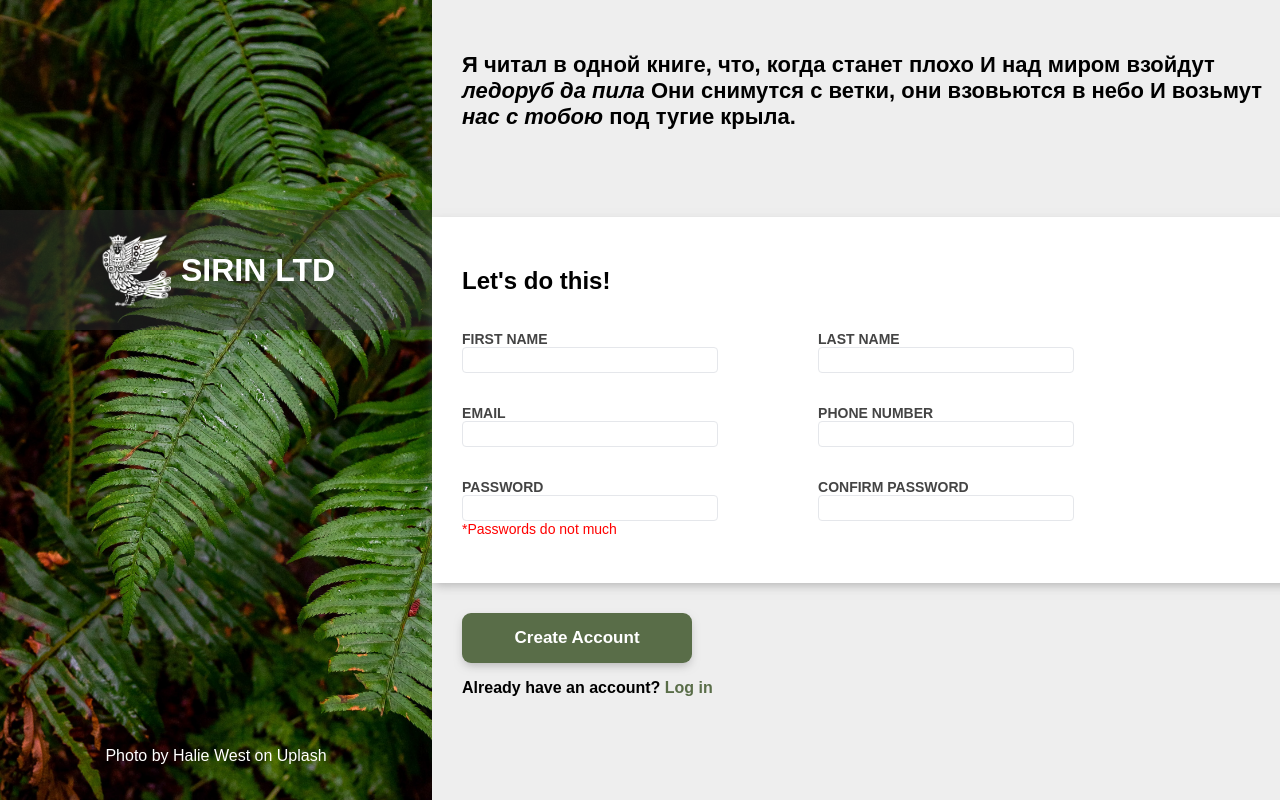
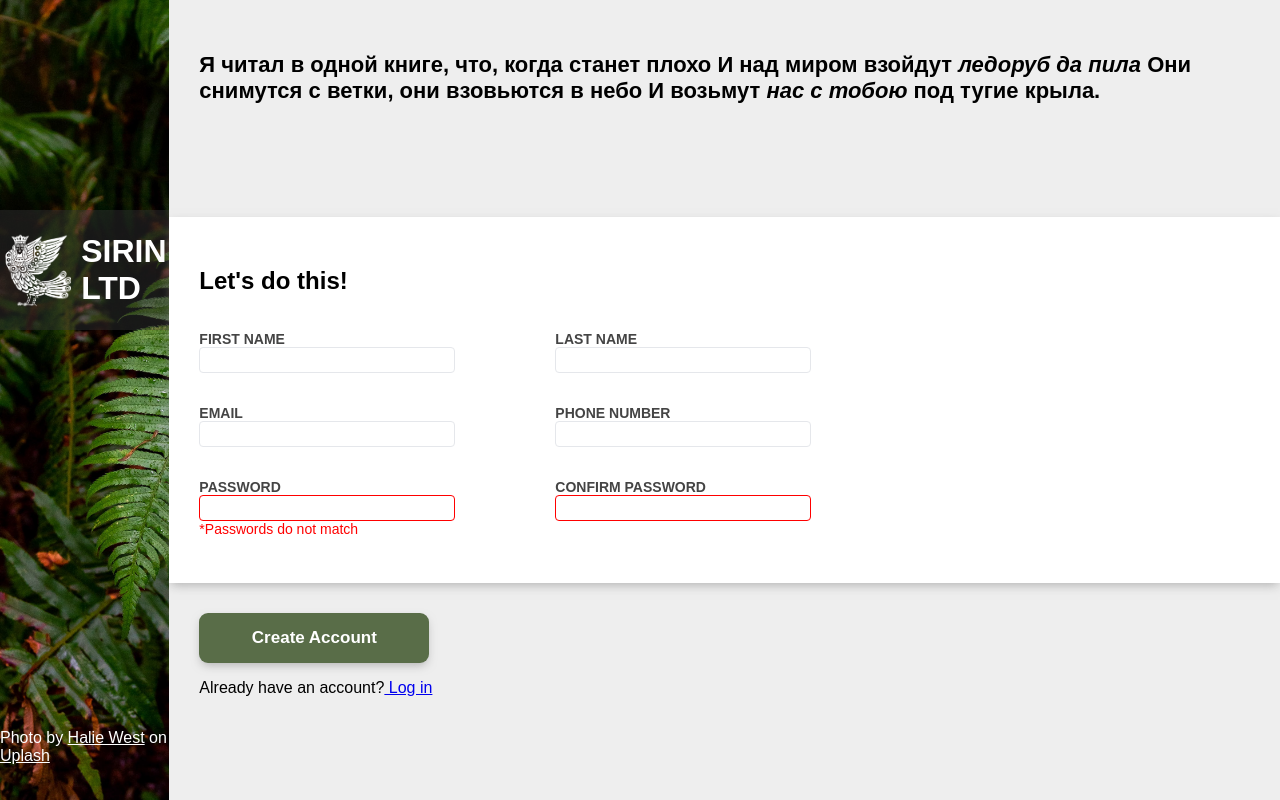
Before and after one commit to Anna-Saratovskaia/sirin-forms, a plain HTML site: page index.html in a window 1280 px wide. Drawn offline with Linux system fonts and the light colour scheme.

Commit message:
Mispellins, calss-naming

```diff
--- a/index.html
+++ b/index.html
@@ -8,7 +8,7 @@
   </head>
   <body>
     <div class="outer-container">
-      <div class="left">
+      <div class="hero-photo">
         <div class="baseplate">
           <img src="sirin-white.png" />
           <h1>SIRIN LTD</h1>
@@ -21,16 +21,16 @@
         >
       </div>
       <form>
-        <div class="right-top">
-          <p class="right-top-text">
+        <div class="invitation">
+          <p class="invitation-text">
             Я читал в одной книге, что, когда станет плохо И над миром взойдут
             <em>ледоруб да пила</em> Они снимутся с ветки, они взовьются в небо
             И возьмут <em>нас с тобою</em> под тугие крыла.
           </p>
         </div>
-        <div class="right-middle">
+        <div class="form-inputs">
           <h2 class="form-heading">Let's do this!</h2>
-          <div class="inputs-container">
+          <div class="inputs-row">
             <p>
               <label for="first-name">FIRST NAME</label>
               <input type="text" id="first-name" name="first-name" />
@@ -41,7 +41,7 @@
               <input type="text" id="last-name" name="last-name" />
             </p>
           </div>
-          <div class="inputs-container">
+          <div class="inputs-row">
             <p>
               <label for="email">EMAIL</label>
               <input type="email" id="email" name="email" />
@@ -49,21 +49,21 @@
 
             <p>
               <label for="tel">PHONE NUMBER</label>
-              <input type="tel" if="tel" name="tel" />
+              <input type="tel" id="tel" name="tel" />
             </p>
           </div>
 
-          <div class="inputs-container">
+          <div class="inputs-row">
             <p class="pwd">
               <label for="pwd">PASSWORD</label>
               <input type="password" id="pwd" name="pwd" class="error" />
-              <span class="pwd">*Passwords do not much</span>
+              <span class="pwd">*Passwords do not match</span>
             </p>
 
             <p class="pwd">
               <label for="confirm-pwd">CONFIRM PASSWORD</label>
               <input
-                type="text"
+                type="password"
                 id="confirm-pwd"
                 name="confirm-password"
                 class="error"
@@ -71,9 +71,9 @@
             </p>
           </div>
         </div>
-        <div class="right-bottom">
+        <div class="submit-area">
           <button type="submit">Create Account</button>
-          <p>Already have an account?<a> Log in</a></p>
+          <p>Already have an account?<a href="#"> Log in</a></p>
         </div>
       </form>
     </div>
@@ -81,9 +81,7 @@
       const pwd = document.querySelector("#pwd");
       const confirmPwd = document.querySelector("#confirm-pwd");
 
-      const dreateAccount = document.querySelector()
-
-
+      const dreateAccount = document.querySelector();
     </script>
   </body>
 </html>
--- a/style.css
+++ b/style.css
@@ -10,7 +10,7 @@ body {
 }
 
 .outer-container {
-  width: 1300px;
+  max-width: 1300px;
   background-color: #eee;
   margin: 0 auto;
   display: flex;
@@ -47,13 +47,12 @@ h1 {
   color: white;
 }
 
-.left {
+.hero-photo {
   background-image: url("fern.jpg");
   background-size: cover;
   display: flex;
   flex-direction: column;
   justify-content: space-between;
-  width: 75%;
   background-color: green;
 }
 
@@ -61,24 +60,24 @@ form {
   display: flex;
   flex-direction: column;
 }
-.right-middle {
+.form-inputs {
   background-color: white;
   box-shadow: var(--shadow);
 }
 
-.right-top,
-.right-middle,
-.right-bottom {
+.invitation,
+.form-inputs,
+.submit-area {
   padding: 30px;
   flex-basis: 33%;
 }
 
-.right-top-text {
+.invitation-text {
   font-size: 22px;
   font-weight: 700;
 }
 
-.inputs-container {
+.inputs-row {
   display: flex;
   gap: 100px;
 }
@@ -100,9 +99,9 @@ label {
   border: 1px solid red;
 }
 
-.error:valid {
+/* .error:valid {
   border: 1px solid #e5e7eb;
-}
+} */
 
 input {
   width: 250px;
@@ -128,6 +127,12 @@ button {
   box-shadow: var(--shadow);
 }
 
+button:hover {
+  border: 2px solid var(--button-color);
+  box-shadow: var(--shadow);
+  background-color: #6d8658;
+}
+
 .right-bottom {
   font-weight: 600;
 }
@@ -140,5 +145,4 @@ button {
 .photo-credit-info a {
   font-size: 14;
   color: white;
-  text-decoration: none;
 }
```
